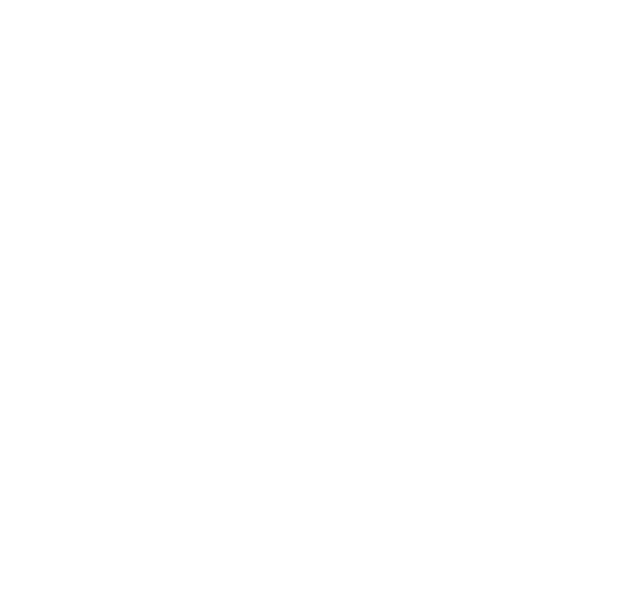
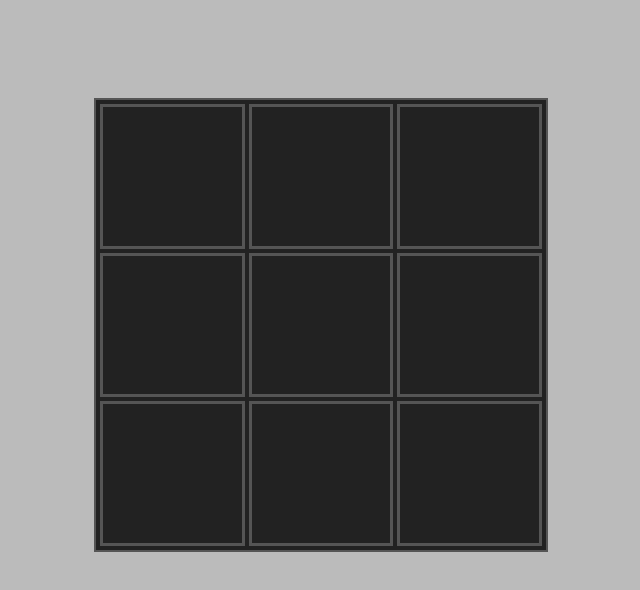
Before and after one commit to Crab28/odin-tic-tac-toe, a plain HTML site: page index.html in a window 1280 px wide. Shown: the whole page, without its empty margins (319-959 px from the left). Drawn offline with Linux system fonts and the light colour scheme.

Commit message:
Add gameboard with styling

```diff
--- a/index.html
+++ b/index.html
@@ -8,7 +8,17 @@
     <title>Odin - Tic Tac Toe</title>
 </head>
 <body>
-
+    <div id="gameboard">
+        <div class="board-cell"></div>
+        <div class="board-cell"></div>
+        <div class="board-cell"></div>
+        <div class="board-cell"></div>
+        <div class="board-cell"></div>
+        <div class="board-cell"></div>
+        <div class="board-cell"></div>
+        <div class="board-cell"></div>
+        <div class="board-cell"></div>
+    </div>
 
     <script src="./script.js"></script>
 </body>
--- a/script.js
+++ b/script.js
@@ -1,5 +1,6 @@
 const Gameboard = (() => {
-    let gameboard = [];
+    let gameboard = ['O', '', 'O', '', 'X', '', 'O', '', 'O'];
+
 })();
 
 const Player = name => {
--- a/style.css
+++ b/style.css
@@ -0,0 +1,51 @@
+* {
+    box-sizing: border-box;
+    font-family: 'Courier New', Courier, monospace;
+}
+
+body {
+    background-color: #bbb;
+    font-family: Arial, Helvetica, sans-serif;
+}
+
+#gameboard {
+    max-width: 450px;
+    max-height: 450px;
+    width: 50vw;
+    height: 50vw;
+    margin: 100px auto 0;
+    background-color: #222;
+    display: grid;
+    grid-template-columns: repeat(3, 1fr);
+    grid-template-rows: repeat(3, 1fr);
+    padding: 2px;
+    outline: 2px solid #555;
+}
+
+.board-cell {
+    outline: 3px solid #555;
+    text-align: center;
+    color: white;
+    font-size: 4.5rem;
+    display: flex;
+    justify-content: center;
+    align-items: center;
+    cursor: pointer;
+    margin: 5px;
+}
+
+.board-cell:hover {
+    background-color: #333;
+}
+
+@media (max-width: 750px) {
+    .board-cell {
+        font-size: 3.5rem;
+    }
+}
+
+@media (max-width: 600px) {
+    .board-cell {
+        font-size: 2.5rem;
+    }
+}
```
